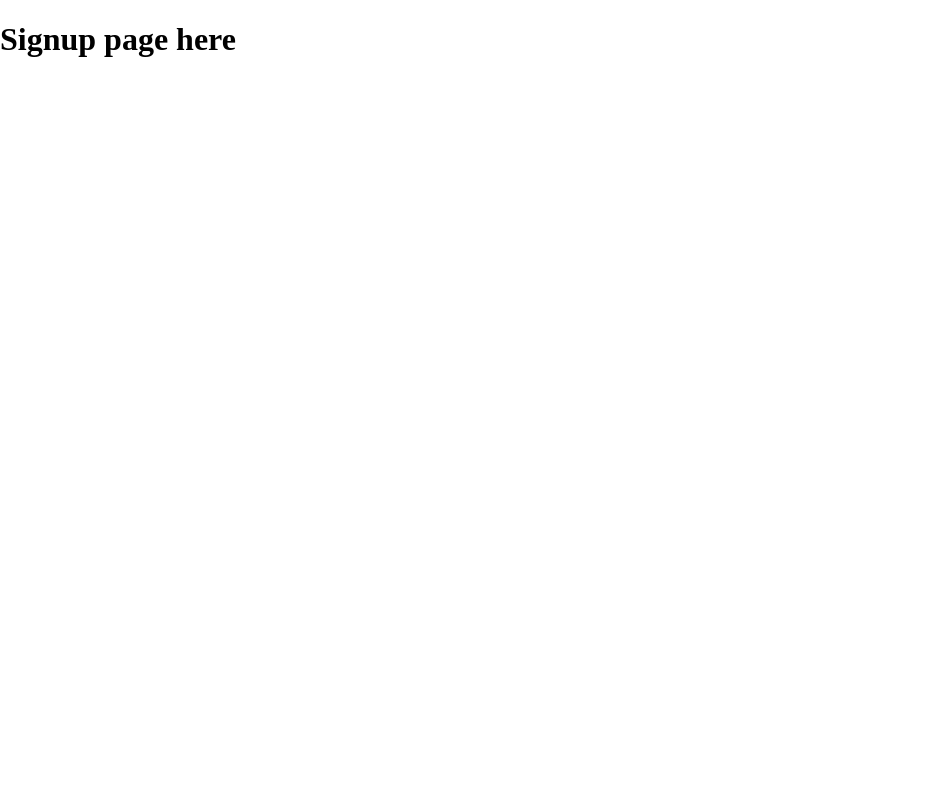
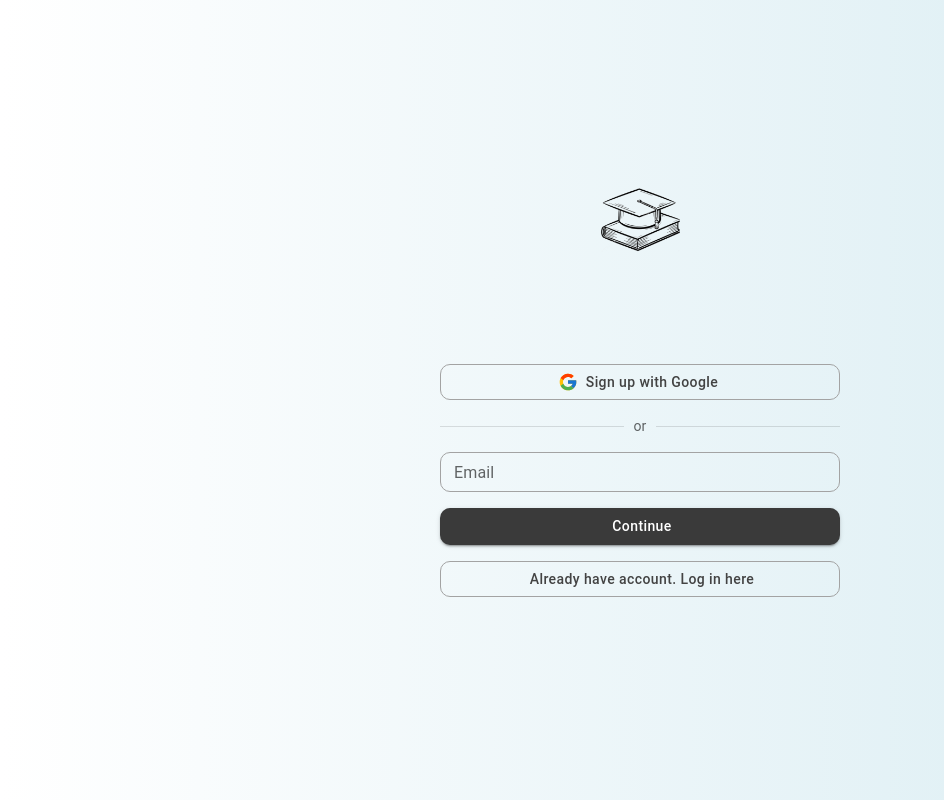
Before and after one commit to XsourceTech/front_end_web, a React (Vite) app: page /signup in a window 1280 px wide. Shown: the whole page, without its empty margins (0-944 px from the left). Built offline with nearby package versions, Linux system fonts and the light colour scheme.

Commit message:
add login and signup page

```diff
--- a/package.json
+++ b/package.json
@@ -16,7 +16,8 @@
     "react": "^18.3.1",
     "react-dom": "^18.3.1",
     "react-icons": "^5.2.1",
-    "react-router-dom": "^6.24.0"
+    "react-router-dom": "^6.24.0",
+    "react-toastify": "^10.0.5"
   },
   "devDependencies": {
     "@types/node": "^20.14.9",
--- a/src/App.tsx
+++ b/src/App.tsx
@@ -11,9 +11,8 @@ function App() {
     return (
         <div className="container">
             <Routes>
-                <Route path="/" element={<Login />} />
-                {/* <Route path="/about" element={<About />} />
-                <Route path="/login" element={<Login />} /> */}
+                {/* <Route path="/about" element={<About />} */}
+                <Route path="/login" element={<Login />} />
                 <Route path="/signup" element={<Signup />} />
                 {/* <Route path="*" element={<NotFound />} /> */}
             </Routes>
--- a/src/pages/Login/Login.tsx
+++ b/src/pages/Login/Login.tsx
@@ -1,49 +1,61 @@
 import React, { useState, useEffect } from 'react';
+import { Link, useNavigate } from 'react-router-dom';
 import logo from '../../assets/logo.png';
-import Button from '@mui/material/Button';
-import { styled } from '@mui/material/styles';
 import  * as FcIcons from "react-icons/fc";
 import './connection.scss';
-import TextField from '@mui/material/TextField';
+import Xbutton from "../../component/Xbutton"
+import InputField from '../../component/InputField';
+import DividerOr from '../../component/DividerOr';
+import { ToastContainer, toast } from 'react-toastify';
 
-const BootstrapButton = styled(Button)({
-    borderRadius: '10px',
-    textTransform: 'none',
-    width: '25rem'
-})
-
-const CssTextField = styled(TextField)({
-    '& label.Mui-focused': {
-        color: '#A0AAB4',
-    },
-    '& .MuiInput-underline:after': {
-        borderBottomColor: '#B2BAC2',
-    },
-    '& .MuiOutlinedInput-root': {
-        '& fieldset': {
-            borderColor: '#E0E3E7',
-        },
-        borderRadius: '10px',
-        width: '25rem',
-    },
-});
+const EmailRegex = /^\s?[A-Z0-9]+[A-Z0-9._+-]{0,}@[A-Z0-9._+-]+\.[A-Z0-9]{2,4}\s?$/i;
 
 export default function Login() {
+    const navigate = useNavigate();
+    const [emailSign, setEmailSign] = useState(false)
+    const [email, setEmail] = useState('')
+
+    const emailSignup = (text_value: string) => {
+        console.log(email)
+        console.log(email.length)
+        setEmail(text_value);
+
+        if (email.length > 2) {
+            setEmailSign(true)
+        } else {
+            setEmailSign(false)
+        }
+    }
+
+    const loginSubmit = () => {
+        if (!EmailRegex.test(email)) {
+            toast.warn("Email format is not valid !");
+        }
+    }
+
     return (
         <div className='middle_horizontal linear_bg'>
             <div className='middle_vertical'>
                 <div className='connection_title'>
                     <img src={logo} alt="logo" className="middle_logo" />
-                    <h3>Welcome to Xsource !</h3>
+                    <h3>{import.meta.env.VITE_REACT_APP_WELCOME_MESSAGE}</h3>
                 </div>
+                {
+                    !emailSign &&
+                    <>
+                        <Xbutton width="25rem" text="Log in with Google" startIcon={<FcIcons.FcGoogle />} outlined={true} onClick={() => {}} />
+                        <DividerOr />
+                    </>
+                }
+                <InputField width='25rem' type='text' onChange={(e) => {emailSignup(e.target.value)}} label="Email" />
+                {emailSign && <InputField label="Password" type="password" width='25rem' onChange={() => {}}/>}
 
-                <BootstrapButton variant="outlined" startIcon={<FcIcons.FcGoogle />}>
-                    Sign up with Google
-                </BootstrapButton>
-
-                <CssTextField id="outlined-basic" size="small" label="Email" variant="outlined" />
-
-                <BootstrapButton variant="outlined">Already have account. Log in here</BootstrapButton>
+                <Xbutton text="Log in" outlined={false} width="25rem" onClick={loginSubmit} startIcon={<></>} />
+                {
+                    !emailSign &&
+                    <Xbutton width="25rem" text='First time here. Create an account' startIcon={<></>} outlined={true} onClick={() => {navigate('/signup')}} />
+                }
+                <ToastContainer />
             </div>
         </div>
     );
--- a/src/pages/Login/Signup.tsx
+++ b/src/pages/Login/Signup.tsx
@@ -1,8 +1,65 @@
 import React, { useState, useEffect } from 'react';
 import { Link, useNavigate } from 'react-router-dom';
+import logo from '../../assets/logo.png';
+import DividerOr from '../../component/DividerOr';
 
-export default function Signup() {
+import  * as FcIcons from "react-icons/fc";
+import './connection.scss';
+import { ToastContainer, toast } from 'react-toastify';
+import "react-toastify/dist/ReactToastify.css";
+import Xbutton from "../../component/Xbutton"
+import InputField from '../../component/InputField';
+
+const EmailRegex = /^\s?[A-Z0-9]+[A-Z0-9._+-]{0,}@[A-Z0-9._+-]+\.[A-Z0-9]{2,4}\s?$/i;
+
+
+export default function Login() {
+    const navigate = useNavigate();
+    const [emailSign, setEmailSign] = useState(false)
+    const [email, setEmail] = useState('')
+
+    const emailSignup = (text_value: string) => {
+        setEmail(text_value);
+
+        if (email.length > 2) {
+            setEmailSign(true)
+        } else {
+            setEmailSign(false)
+        }
+    }
+
+    const loginSubmit = () => {
+        if (!EmailRegex.test(email)) {
+            toast.warn("Email format is not valid !");
+        }
+    }
+
     return (
-        <h1>Signup page here</h1>
+        <div className='middle_horizontal linear_bg'>
+            <div className='middle_vertical'>
+                <div className='connection_title'>
+                    <img src={logo} alt="logo" className="middle_logo" />
+                    <h3>{import.meta.env.VITE_REACT_APP_WELCOME_MESSAGE}</h3>
+                </div>
+                {
+                    !emailSign &&
+                    <>
+                        <Xbutton width="25rem" text="Sign up with Google" startIcon={<FcIcons.FcGoogle />} outlined={true} onClick={() => {}} />
+                        <DividerOr />
+                    </>
+                }
+
+                <InputField width='25rem' type='text' onChange={(e) => {emailSignup(e.target.value)}} label="Email" />
+                {emailSign && <InputField label="Password" type="password" width='25rem' onChange={() => {}}/>}
+                {emailSign && <InputField label="Username" type="text" width='25rem' onChange={() => {}}/>}
+
+                <Xbutton text="Continue" outlined={false} width="25rem" onClick={loginSubmit} startIcon={<></>} />
+                {
+                    !emailSign &&
+                    <Xbutton width="25rem" text='Already have account. Log in here' startIcon={<></>} outlined={true} onClick={() => {{navigate('/login')}}} />
+                }
+                <ToastContainer />
+            </div>
+        </div>
     );
 }
```
Also changed, not shown: 2 other files (tests, documents, lock files or other folders).
